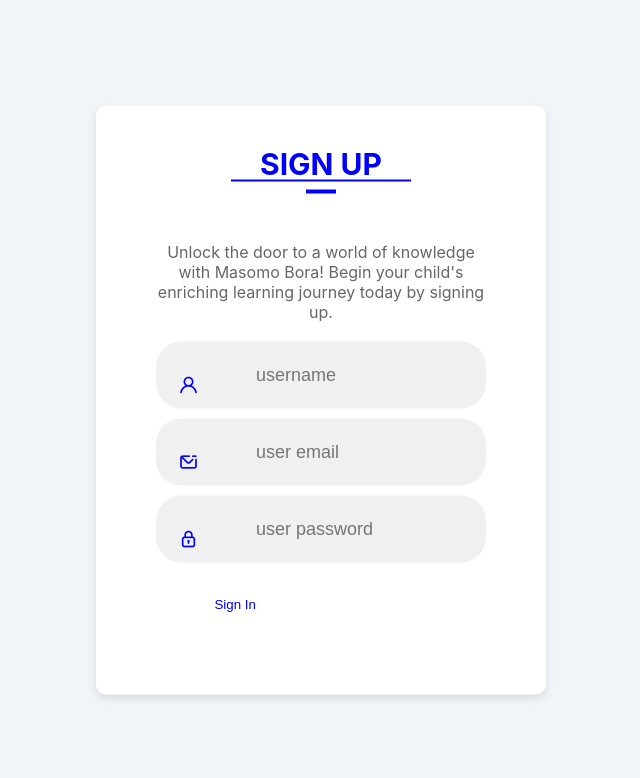
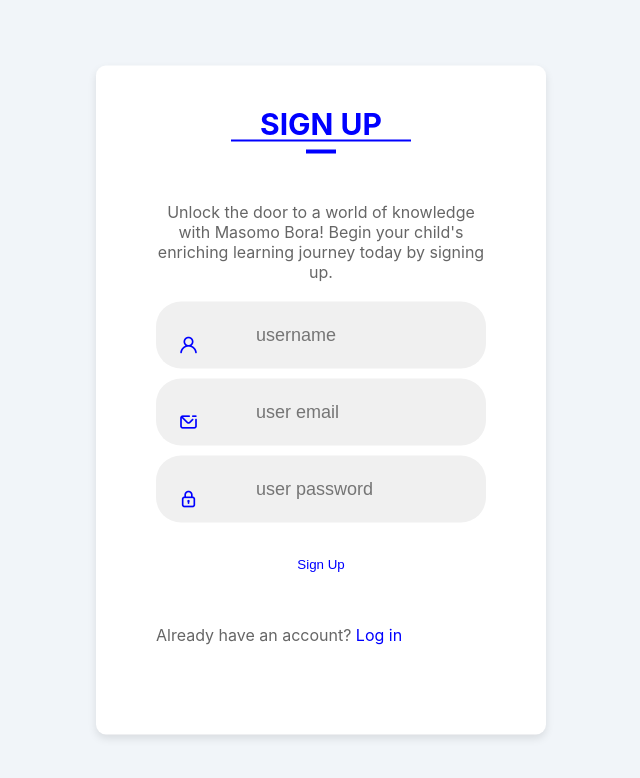
Before and after one commit to festus-sulumeti/Masomo_Bora, a React (Create React App) app: page /Signup in a window 1280 px wide. Shown: the top 778 px of the page, without its empty margins (319-959 px from the left). Built offline with nearby package versions, Linux system fonts and the light colour scheme.

Commit message:
Initialize project using Create React App

```diff
--- a/src/Components/Signup.js
+++ b/src/Components/Signup.js
@@ -1,5 +1,4 @@
 // Signup.js
-
 import React from 'react';
 import '../Style/Signup.css';
 
@@ -26,10 +25,10 @@
                 <i className="uil uil-padlock"></i>
                 <input type="password" placeholder="user password" />
               </div>
-
             </div>
             <div className="btn-field">
-              <button type="button" id="SigninBtn">Sign In</button>
+              <button type="button" id="SignupBtn">Sign Up</button>
+              <p>Already have an account? <a href="#">Log in</a></p>
             </div>
           </form>
         </div>
--- a/src/Style/Signup.css
+++ b/src/Style/Signup.css
@@ -25,7 +25,7 @@
     text-transform: uppercase;
     font-weight: 700;
     margin-bottom: 60px;
-  color: blue; /* Change color if needed */
+    color: blue;
     position: relative;
   }
 
@@ -37,7 +37,7 @@
     transform: translateX(-50%);
     width: 30px;
     height: 4px;
-  background: blue; /* Change color if needed */
+    background: blue;
   }
 
   .form-box h1:before {
@@ -48,7 +48,7 @@
     transform: translateX(-50%);
     width: 180px;
     height: 2px;
-  background: blue; /* Change color if needed */
+    background: blue;
   }
 
   .input-group {
@@ -100,12 +100,12 @@
   .btn-field {
     width: 100%;
     display: flex;
+    flex-direction: column;
     justify-content: space-between;
     margin-top: 20px;
   }
 
   .btn-field button {
-  flex-basis: 48%;
     background: white;
     color: blue; /* Change color if needed */
     height: 42px;
@@ -113,4 +113,9 @@
     border: 0;
     outline: 0;
     cursor: pointer;
+    margin-bottom: 20px;
   }
+
+  .btn-field p {
+    font-size: 16px;
+  }
```
Lines whose indentation alone changed are shown as unchanged.
